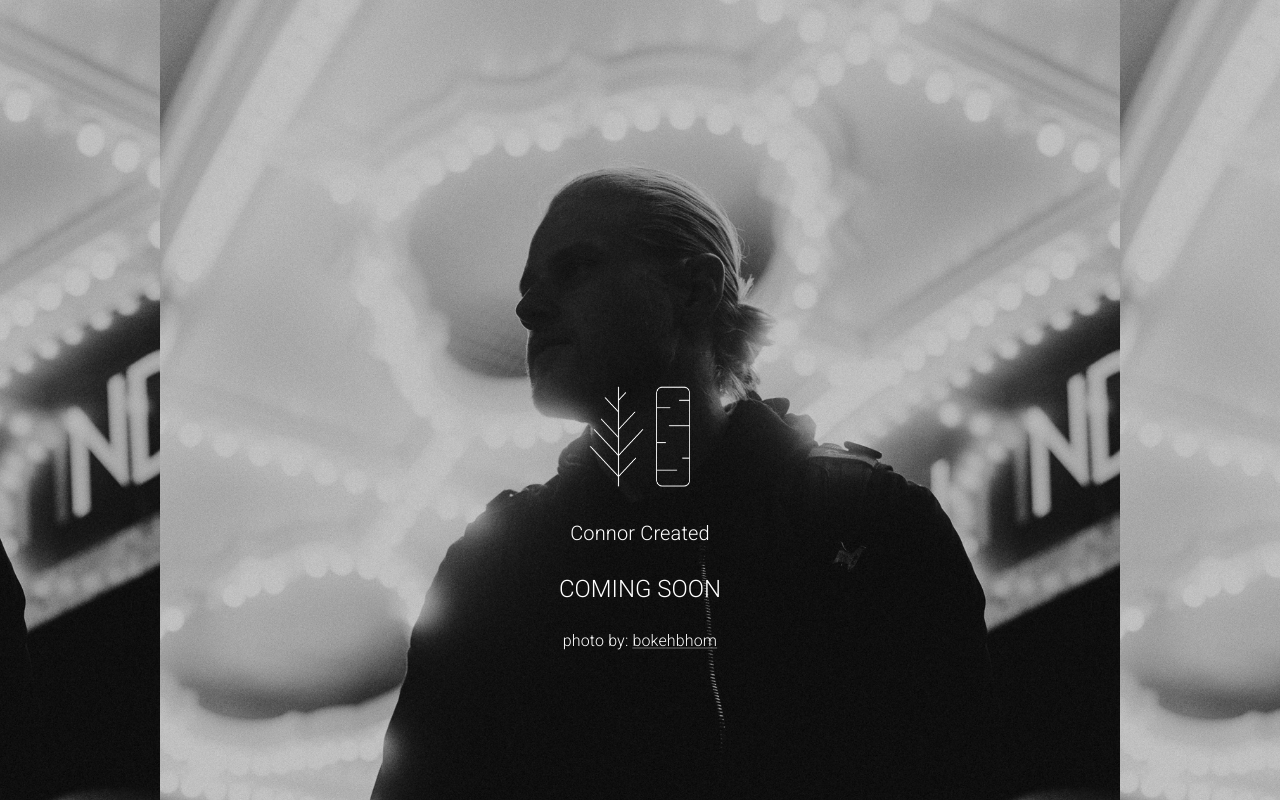
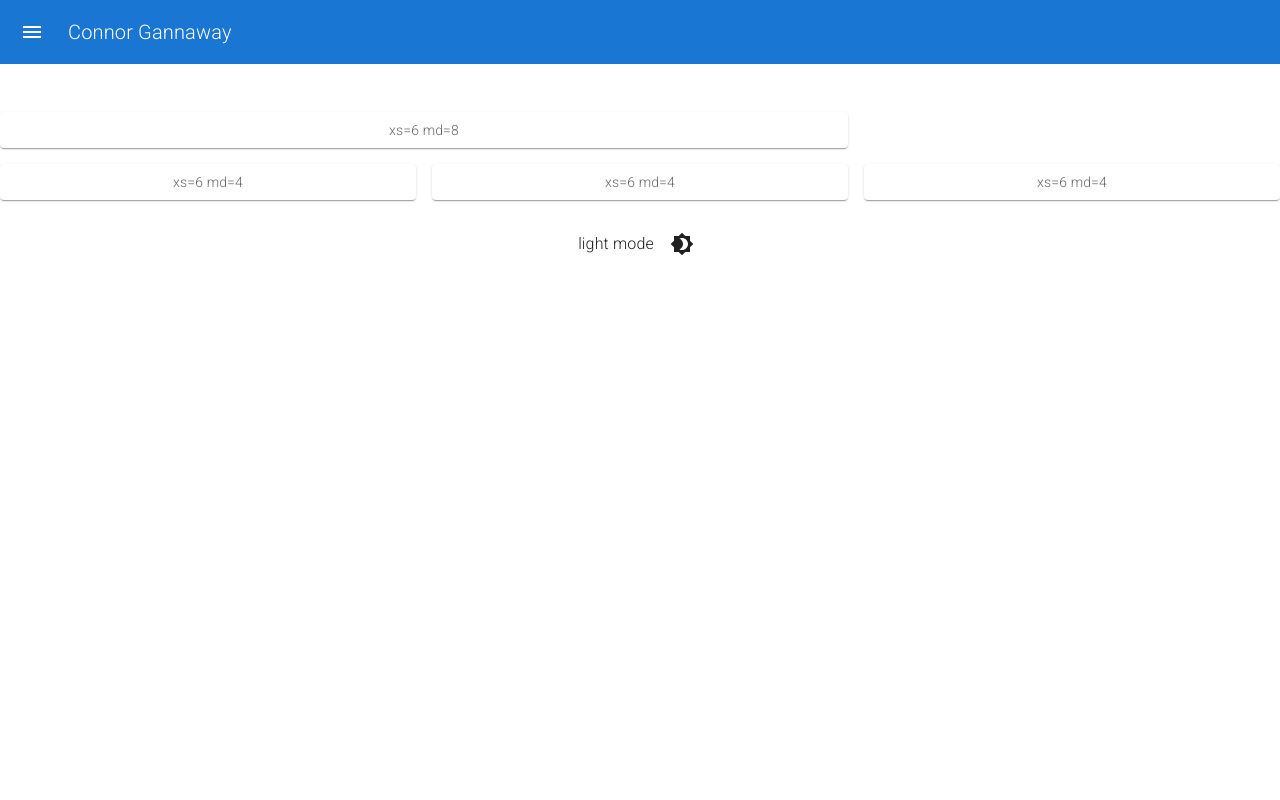
Before and after one commit to gannacon/connor-created, a React (Create React App) app: page /#/ in a window 1280 px wide. Shown: the top 800 px of the page. Built offline with nearby package versions, Linux system fonts and the light colour scheme.

Commit message:
create dark mode

```diff
--- a/src/App.js
+++ b/src/App.js
@@ -1,63 +1,83 @@
 import * as React from "react";
 
-import logo from "./logo.svg";
 import "./App.css";
-import Navbar from "./components/NavBar/Navbar";
-import Footer from "./components/Footer";
 import Nav from "./components/Nav";
 import Gallery from "./components/pages/Gallery";
 import Home from "./components/pages/Home";
-import ComingSoon from "./components/pages/ComingSoon";
+import { Routes, Route } from "react-router-dom";
 
-import { Routes, Route } from "react-router-dom";
-import { createTheme, ThemeProvider, styled } from "@mui/material/styles";
-import Button from "@mui/material/Button";
-import { orange } from "@mui/material/colors";
-import { StayPrimaryLandscape } from "@mui/icons-material";
+import IconButton from "@mui/material/IconButton";
+import Box from "@mui/material/Box";
+import { useTheme, ThemeProvider, createTheme } from "@mui/material/styles";
+import Brightness4Icon from "@mui/icons-material/Brightness4";
+import Brightness7Icon from "@mui/icons-material/Brightness7";
 
-const theme = createTheme({
-  palette: {
-    mode: "dark",
-    primary: {
-      main: "#FAFAFA",
-    },
-    secondary: {
-      main: "#84FFFF",
-    },
-    // Used by `getContrastText()` to maximize the contrast between
-    // the background and the text.
-    contrastThreshold: 3,
-    // Used by the functions below to shift a color's luminance by approximately
-    // two indexes within its tonal palette.
-    // E.g., shift from Red 500 to Red 300 or Red 700.
-    tonalOffset: 0.2,
-  },
-});
+const ColorModeContext = React.createContext({ toggleColorMode: () => {} });
 
-// export default function App() {
-//   return (
-//     <>
-//       <ThemeProvider theme={theme}>
-//         {" "}
-//         <>
-//           {/* <Button variant="contained">Hello World</Button> */}
-//           <Nav />
-//           <Routes>
-//             <Route exact path="gallery" element={<Gallery />} />
-//             {/* <Route exact path="footer" element={<Footer />} /> */}
-//             <Route exact path="/" element={<Home />} />
-//           </Routes>
-//         </>
-//       </ThemeProvider>
-//     </>
-//   );
-// }
-export default function App() {
+function DarkButton() {
+  const theme = useTheme();
+  const colorMode = React.useContext(ColorModeContext);
   return (
-    <>
-      <ThemeProvider theme={theme}>
-        <ComingSoon />
-      </ThemeProvider>
-    </>
+    <Box
+      sx={{
+        display: "flex",
+        width: "100%",
+        alignItems: "center",
+        justifyContent: "center",
+        bgcolor: "background.default",
+        color: "text.primary",
+        borderRadius: 1,
+        p: 3,
+      }}
+    >
+      {theme.palette.mode} mode
+      <IconButton
+        sx={{ ml: 1 }}
+        onClick={colorMode.toggleColorMode}
+        color="inherit"
+      >
+        {theme.palette.mode === "dark" ? (
+          <Brightness7Icon />
+        ) : (
+          <Brightness4Icon />
+        )}
+      </IconButton>
+    </Box>
   );
 }
+
+export default function ToggleColorMode() {
+  const [mode, setMode] = React.useState("light");
+  const colorMode = React.useMemo(
+    () => ({
+      toggleColorMode: () => {
+        setMode((prevMode) => (prevMode === "light" ? "dark" : "light"));
+      },
+    }),
+    []
+  );
+
+  const theme = React.useMemo(
+    () =>
+      createTheme({
+        palette: {
+          mode,
+        },
+      }),
+    [mode]
+  );
+
+  return (
+    <ColorModeContext.Provider value={colorMode}>
+      <ThemeProvider theme={theme}>
+        <Nav />
+        <Routes>
+          <Route exact path="gallery" element={<Gallery />} />
+          {/* <Route exact path="footer" element={<Footer />} /> */}
+          <Route exact path="/" element={<Home />} />
+        </Routes>
+        <DarkButton />
+      </ThemeProvider>
+    </ColorModeContext.Provider>
+  );
+}
--- a/src/components/Nav.js
+++ b/src/components/Nav.js
@@ -13,11 +13,8 @@
 import ChevronLeftIcon from "@mui/icons-material/ChevronLeft";
 import ChevronRightIcon from "@mui/icons-material/ChevronRight";
 import ListItem from "@mui/material/ListItem";
-import ListItemIcon from "@mui/material/ListItemIcon";
 import ListItemText from "@mui/material/ListItemText";
-import InboxIcon from "@mui/icons-material/MoveToInbox";
-import MailIcon from "@mui/icons-material/Mail";
-import { Link } from "react-router-dom";
+// import DarkButton from "./pages/helpers/DarkMode";
 
 const drawerWidth = 240;
 
@@ -85,11 +82,7 @@
   return (
     <Box sx={{ display: "flex" }}>
       <CssBaseline />
-      <AppBar
-        position="fixed"
-        style={{ background: "transparent", boxShadow: "none" }}
-        open={open}
-      >
+      <AppBar position="fixed" style={{ boxShadow: "none" }} open={open}>
         <Toolbar>
           <IconButton
             color="inherit"
@@ -119,6 +112,7 @@
         open={open}
       >
         <DrawerHeader>
+          {/* <DarkButton /> */}
           <IconButton onClick={handleDrawerClose}>
             {theme.direction === "ltr" ? (
               <ChevronLeftIcon />
@@ -141,9 +135,6 @@
         </List>
 
         <Divider />
-        <List>
-          <Link to="/home">Home</Link>
-        </List>
       </Drawer>
       <Main open={open}>
         <DrawerHeader />
--- a/src/components/pages/Home.js
+++ b/src/components/pages/Home.js
@@ -19,27 +19,10 @@
   backgroundImage: `url(${Portrait})`,
   backgroundSize: "cover",
 };
+
 export default function Home() {
   return (
     <>
-      <div className="Component" style={divStyle}>
-        <Typography
-          variant="h6"
-          style={{
-            textAlign: "right",
-            position: "absolute",
-            left: "50%",
-            top: "75%",
-            transform: "translate(-40%, -25%)",
-          }}
-          color="white"
-          component="div"
-        >
-          Welcome! This is my little space on the internet for creating and
-          displaying everything I do.
-        </Typography>
-      </div>
-
       <Grid container spacing={2}>
         <Grid item xs={6} md={8}>
           <Item>xs=6 md=8</Item>
```
Also changed, not shown: src/components/NavBar/DrawerComponent/DrawerComponent.js (deleted, +0 -75 lines), src/components/NavBar/Navbar.js (deleted, +0 -169 lines).
